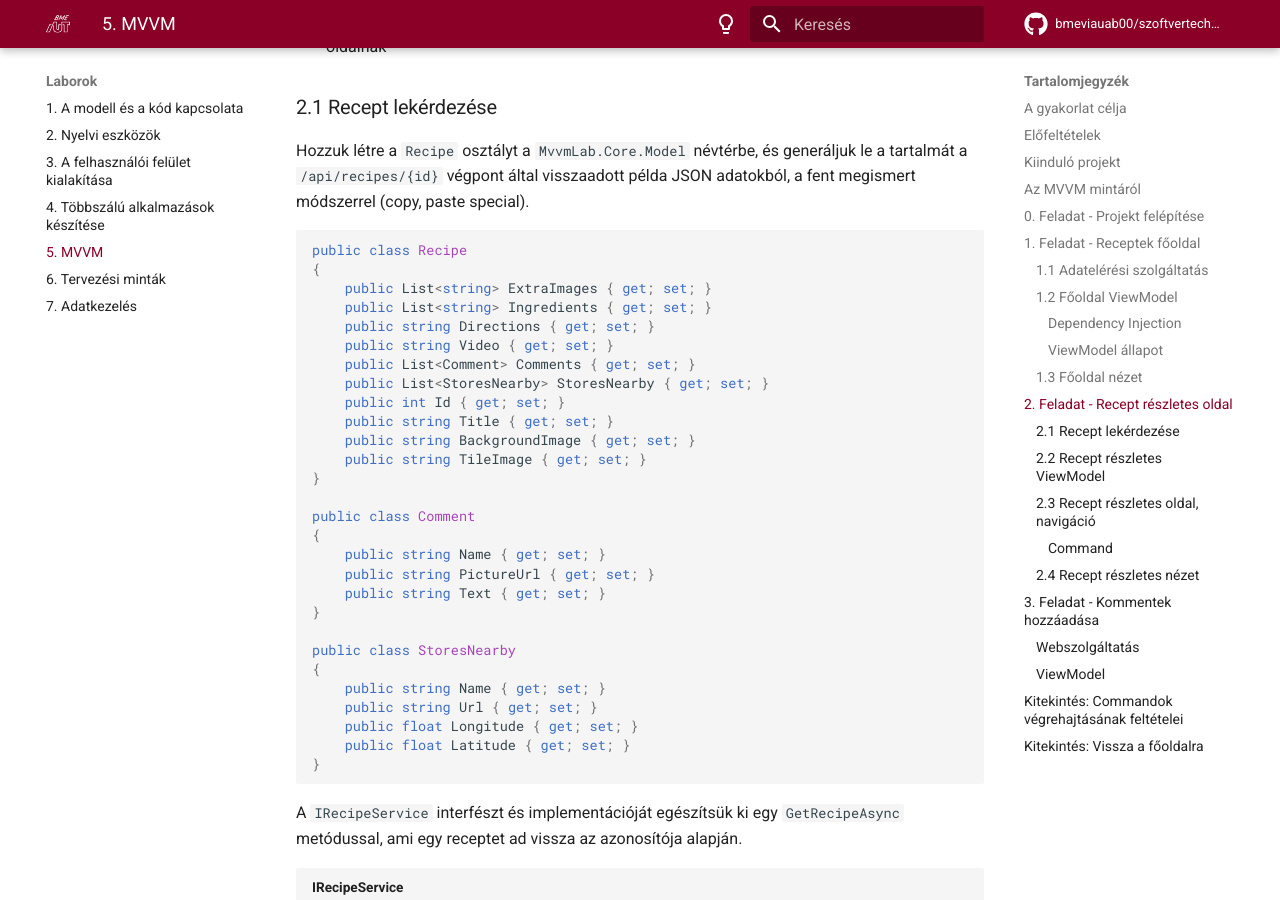
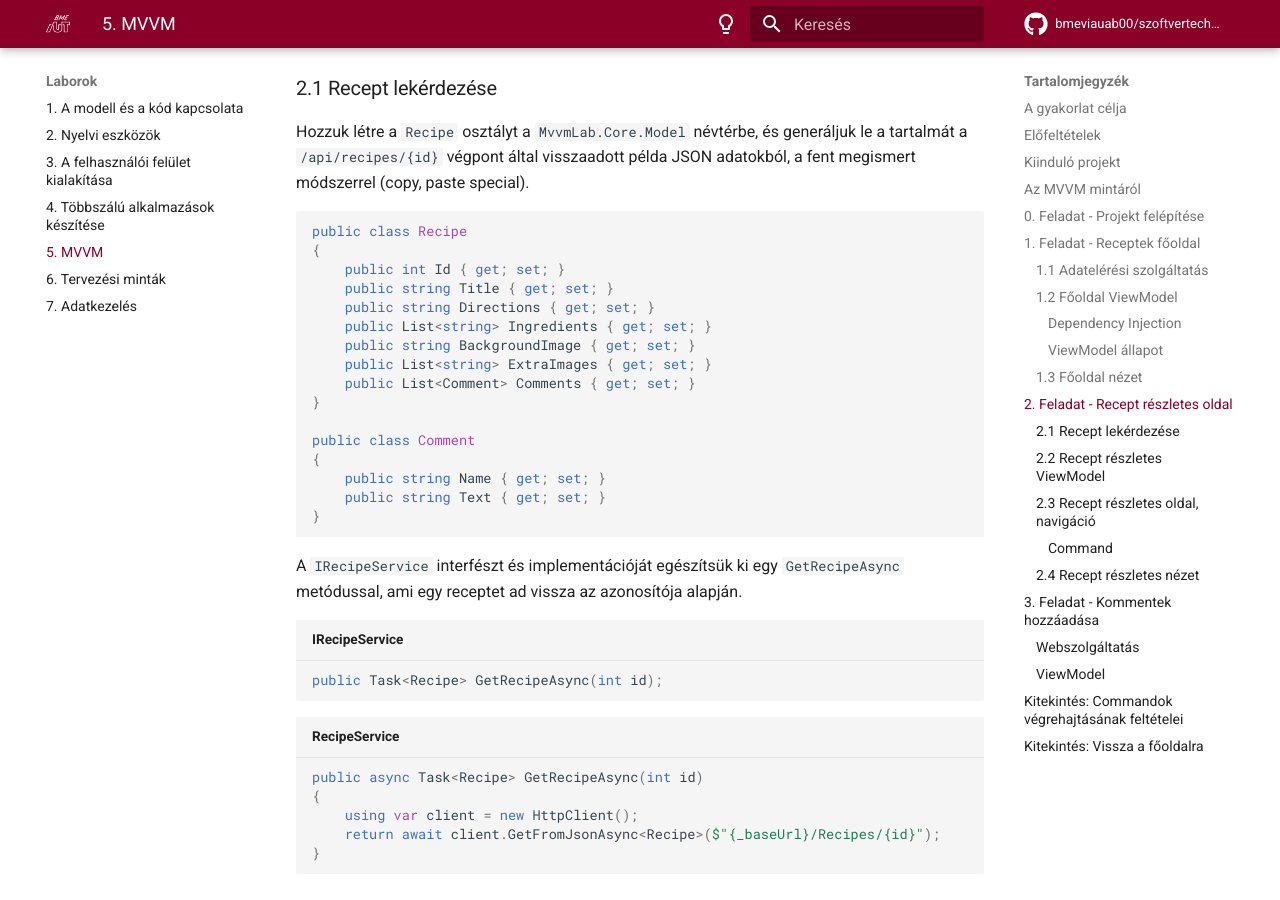
Before and after one commit to bmeviauab00/szoftvertechnikak, an MkDocs documentation site: the page built from docs/labor/5-mvvm/index.md, in a window 1280 px wide and 900 px high, scrolled down 8898 px. Built offline with MkDocs 1.6.1 and Material for MkDocs 9.7.7, drawn with Linux system fonts in a browser that asks for light colours; emoji names are drawn with the system emoji font; comment, search, counter and statistics services are not loaded; the version menu is left out; some of the changed text lies outside the part shown.

Commit message:
toc follow fix, új backendhez igazítás

````diff
--- a/docs/labor/5-mvvm/index.md
+++ b/docs/labor/5-mvvm/index.md
@@ -101,7 +101,6 @@ A kapott osztályokat átnevezhetjük, hogy a C# kódolási konvencióknak megfe
 ```csharp
 public class RecipeGroup
 {
-    public string Id { get; set; }
     public string Title { get; set; }
     public List<RecipeHeader> Recipes { get; set; }
 }
@@ -111,7 +110,6 @@ public class RecipeHeader
     public int Id { get; set; }
     public string Title { get; set; }
     public string BackgroundImage { get; set; }
-    public string TileImage { get; set; }
 }
 ```
 
@@ -346,31 +345,19 @@ Hozzuk létre a  `Recipe` osztályt a `MvvmLab.Core.Model` névtérbe, és gener
 ```csharp
 public class Recipe
 {
-    public List<string> ExtraImages { get; set; }
-    public List<string> Ingredients { get; set; }
-    public string Directions { get; set; }
-    public string Video { get; set; }
-    public List<Comment> Comments { get; set; }
-    public List<StoresNearby> StoresNearby { get; set; }
     public int Id { get; set; }
     public string Title { get; set; }
+    public string Directions { get; set; }
+    public List<string> Ingredients { get; set; }
     public string BackgroundImage { get; set; }
-    public string TileImage { get; set; }
+    public List<string> ExtraImages { get; set; }
+    public List<Comment> Comments { get; set; }
 }
 
 public class Comment
 {
     public string Name { get; set; }
-    public string PictureUrl { get; set; }
     public string Text { get; set; }
-}
-
-public class StoresNearby
-{
-    public string Name { get; set; }
-    public string Url { get; set; }
-    public float Longitude { get; set; }
-    public float Latitude { get; set; }
 }
 ```
 
@@ -649,8 +636,8 @@ Az alábbi kódot a labor során nyugodtan másolhatjuk, újdonság ebben a kód
 
         <Grid Grid.Row="1">
             <Grid.ColumnDefinitions>
-                <ColumnDefinition Width="*" />
-                <ColumnDefinition Width="Auto" />
+                <ColumnDefinition Width="2*" />
+                <ColumnDefinition Width="" />
             </Grid.ColumnDefinitions>
 
             <ScrollViewer Grid.Column="0">
@@ -746,24 +733,14 @@ Ha jól állunk idővel készítsünk funkciót a kommentek hozzáadásához a r
 
 ### Webszolgáltatás
 
-Hozzunk létre egy `NewComment` osztályt a `MvvmLab.Core.Models` névtérbe, ami a kérés törzsében szereplő adatokat fogja tartalmazni.
-
-```csharp
-public class NewComment
-{
-    public string Email { get; set; }
-    public string Text { get; set; }
-}
-```
-
 Az `IRecipeService` interfészt és implementációt egészítsük ki egy `SendCommentAsync` metódussal, ami egy kommentet küld a szervernek a `POST /Recipes/{recipeId}/Comments` végpontra.
 
 ```csharp title="IRecipeService"
-public Task SendCommentAsync(int recipeId, NewComment comment);
+public Task SendCommentAsync(int recipeId, Comment comment);
 ```
 
 ```csharp title="RecipeService"
-public async Task SendCommentAsync(int recipeId, NewComment comment)
+public async Task SendCommentAsync(int recipeId, Comment comment)
 {
     using var client = new HttpClient();
     await client.PostAsJsonAsync($"{_baseUrl}/Recipes/{recipeId}/Comments", comment);
--- a/mkdocs.yml
+++ b/mkdocs.yml
@@ -30,6 +30,7 @@ theme:
     code: Roboto Mono
   features:
     - navigation.tabs
+    - navigation.instant
     - navigation.top
     - search.suggest
     - content.action.edit
````
Also changed, not shown: other parts of docs/labor/5-mvvm/index.md (+3 -2 lines), 1 other file.
